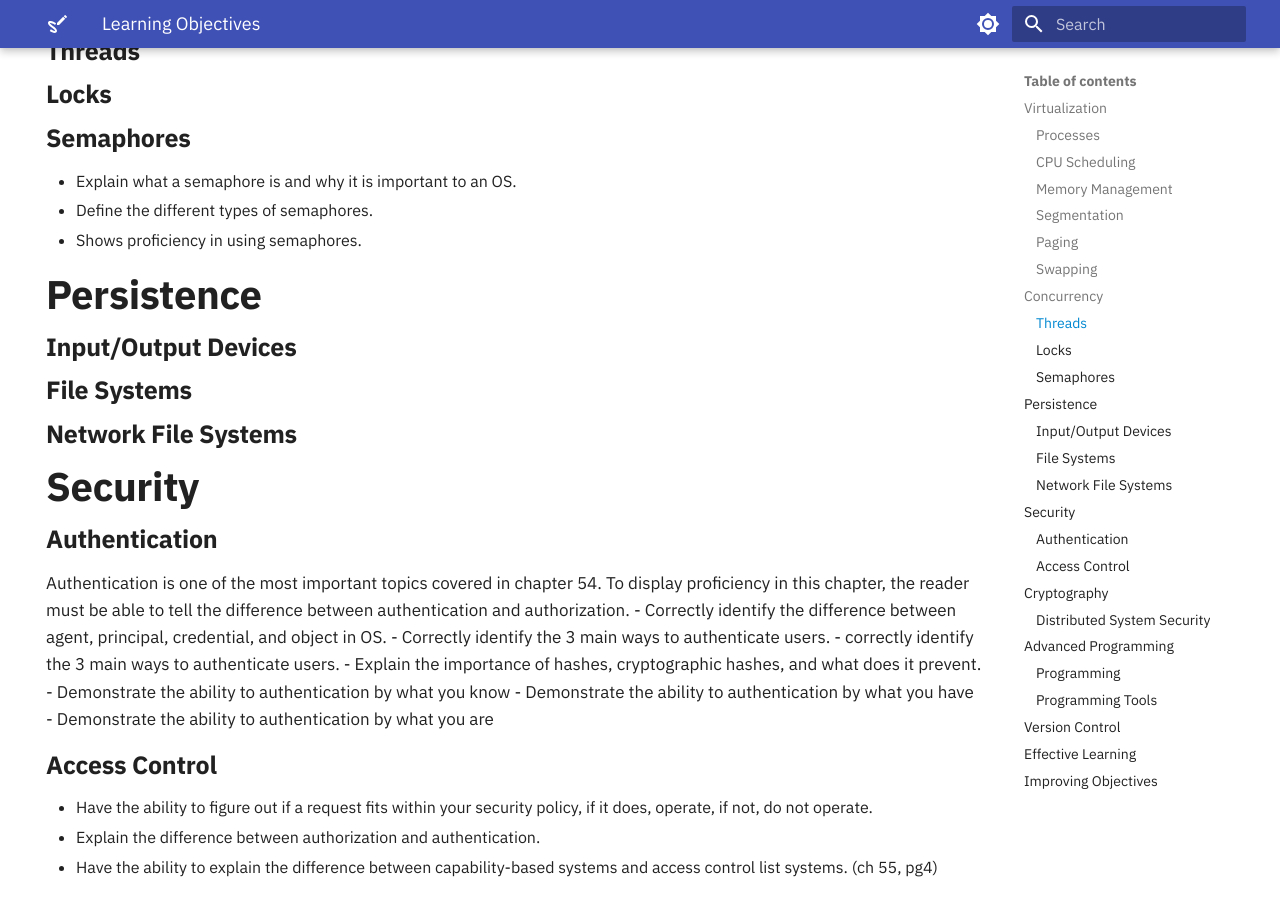
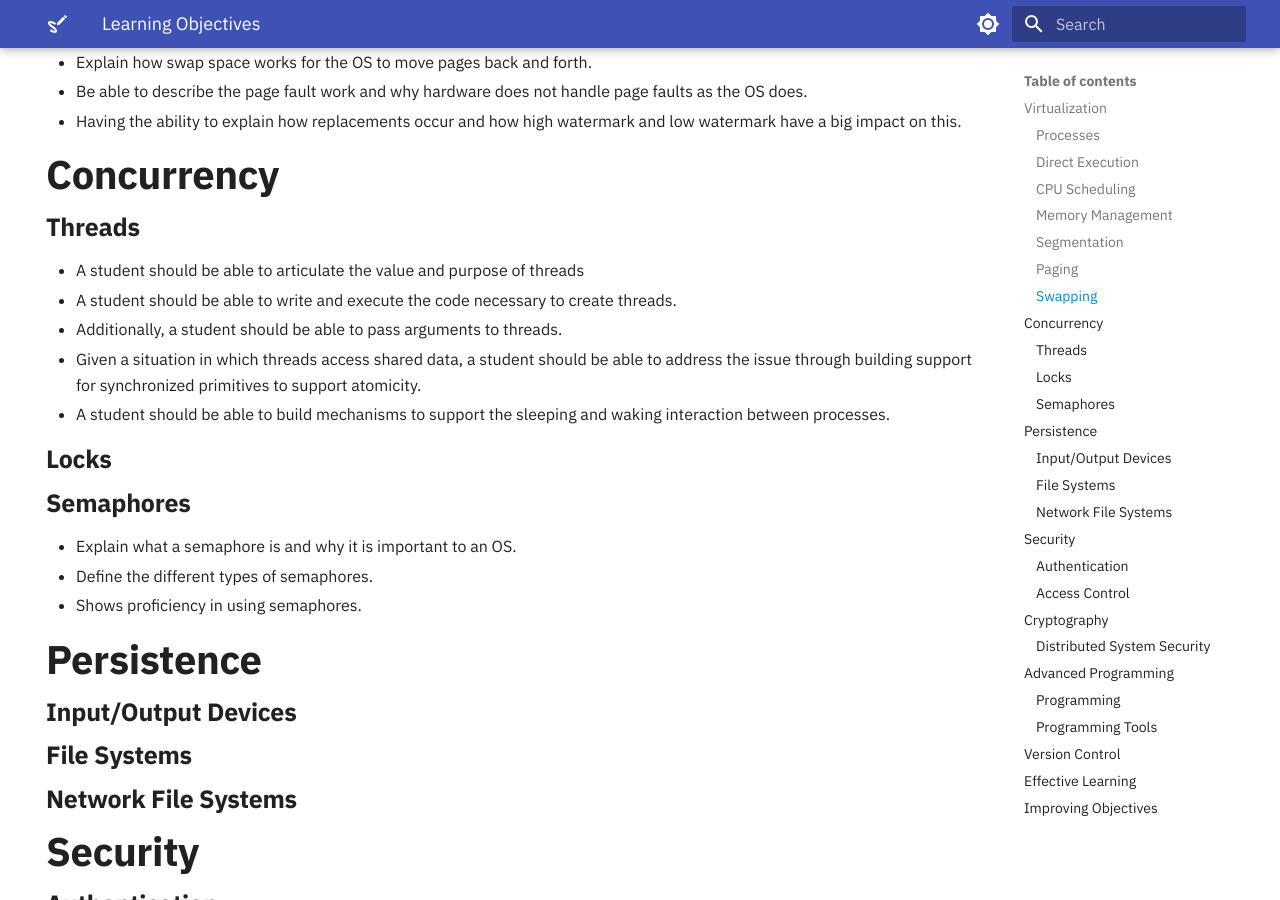
Before and after one commit to OS-Sketch/www.os-sketch.com, an MkDocs documentation site: the page built from docs/operating-systems/learning-objectives.md, in a window 1280 px wide and 900 px high, scrolled down 1280 px. Built offline with MkDocs 1.6.1 and Material for MkDocs 9.7.7, drawn with Linux system fonts in a browser that asks for light colours; some of the changed text lies outside the part shown.

Commit message:
Add Direct Execution and Threads

```diff
--- a/docs/operating-systems/learning-objectives.md
+++ b/docs/operating-systems/learning-objectives.md
@@ -33,6 +33,13 @@
 
 
 ### Processes
+
+### Direct Execution
+
+- Given a Limited Direct Execution, a student should be able to trace the steps of the execution.
+- When provided with a system call, a student should be able to measure its estimated cost.
+- A student should be able to trace the steps of Context Switch code.
+- Given context switch code, a student should be able to measure its cost using the lmbench tool.
 
 ### CPU Scheduling
 
@@ -70,6 +77,12 @@
 
 ### Threads
 
+- A student should be able to articulate the value and purpose of threads
+- A student should be able to write and execute the code necessary to create threads.
+- Additionally, a student should be able to pass arguments to threads.
+- Given a situation in which threads access shared data, a student should be able to address the issue through building support for synchronized primitives to support atomicity.
+- A student should be able to build mechanisms to support the sleeping and waking interaction between processes.
+
 ### Locks
 
 ### Semaphores
@@ -77,7 +90,6 @@
   - Explain what a semaphore is and why it is important to an OS.
   - Define the different types of semaphores.
   - Shows proficiency in using semaphores.
-
 
 ## Persistence
 
@@ -90,6 +102,7 @@
 ## Security
 
 ### Authentication
+
   Authentication is one of the most important topics covered in chapter 54. To display proficiency in this chapter, the reader must be able to tell the difference between authentication and authorization.
   - Correctly identify the difference between agent, principal, credential, and object in OS.
   - Correctly identify the 3 main ways to authenticate users.
```
